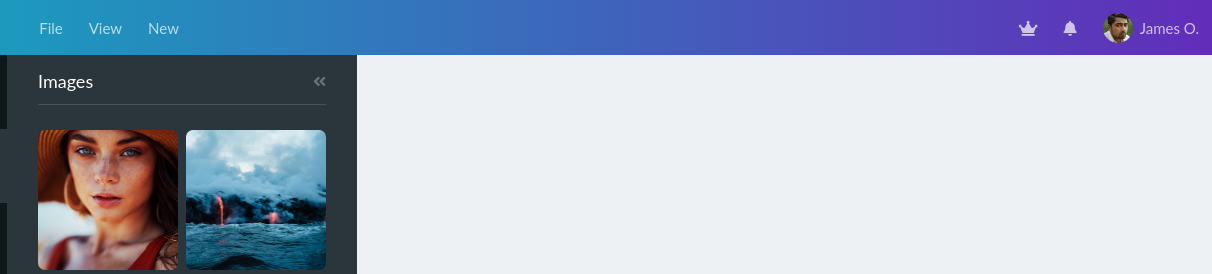
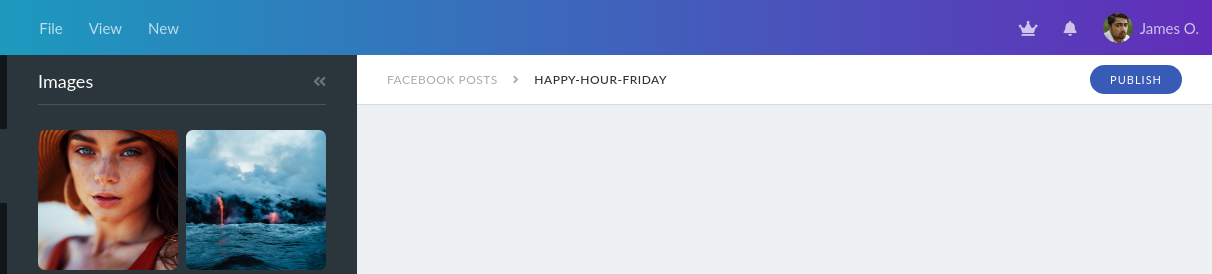
Before and after one commit to OlgaPrikhodko/social-editor, a plain HTML site: page index.html in a window 1280 px wide. Shown: the top 274 px of the page, 68-1280 px from the left. Drawn offline with Linux system fonts and the light colour scheme; a small style sheet from the web is missing.

Commit message:
editing area: add info-bar

```diff
--- a/index.html
+++ b/index.html
@@ -119,7 +119,16 @@
         </div>
       </section>
 
-      <main class="main"></main>
+      <main class="main">
+        <div class="info-bar">
+          <section class="breadcrumbs">
+            <a href="" class="breadscrumbs__link">Facebook Posts</a>
+            <i class="fas fa-angle-right breadscrumbs__icon"></i>
+            <span class="breadscrumbs__name">Happy-hour-friday</span>
+          </section>
+          <button class="button">Publish</button>
+        </div>
+      </main>
     </div>
   </body>
 </html>
--- a/style.css
+++ b/style.css
@@ -276,4 +276,55 @@ button {
   background-color: #edf1f3;
   flex: 1;
 }
+
+.info-bar {
+  height: 50px;
+  background-color: #fff;
+  border-bottom: 1px solid #d6dde1;
+  padding: 0 30px;
+  display: flex;
+  align-items: center;
+  justify-content: space-between;
+}
+
+.breadcrumbs {
+  color: #6b7276;
+  text-transform: uppercase;
+  letter-spacing: 0.5px;
+  font-size: 12px;
+  display: flex;
+  align-items: center;
+  gap: 15px;
+}
+
+.breadscrumbs__link {
+  color: #a6adb1;
+  text-decoration: none;
+}
+
+.breadscrumbs__icon {
+  color: #a6adb1;
+}
+
+.breadscrumbs__name {
+  color: #2e3335;
+  font-weight: 500;
+}
+
+.button {
+  background-color: #375bb6;
+  font-size: 11px;
+  text-transform: uppercase;
+  letter-spacing: 1px;
+  padding: 8px 20px;
+  border-radius: 500px;
+  cursor: pointer;
+  transition: all 0.4s;
+}
+
+.button:hover,
+.button:focus {
+  background-color: #26438d;
+}
+
 /* ------------------------------- */
```
